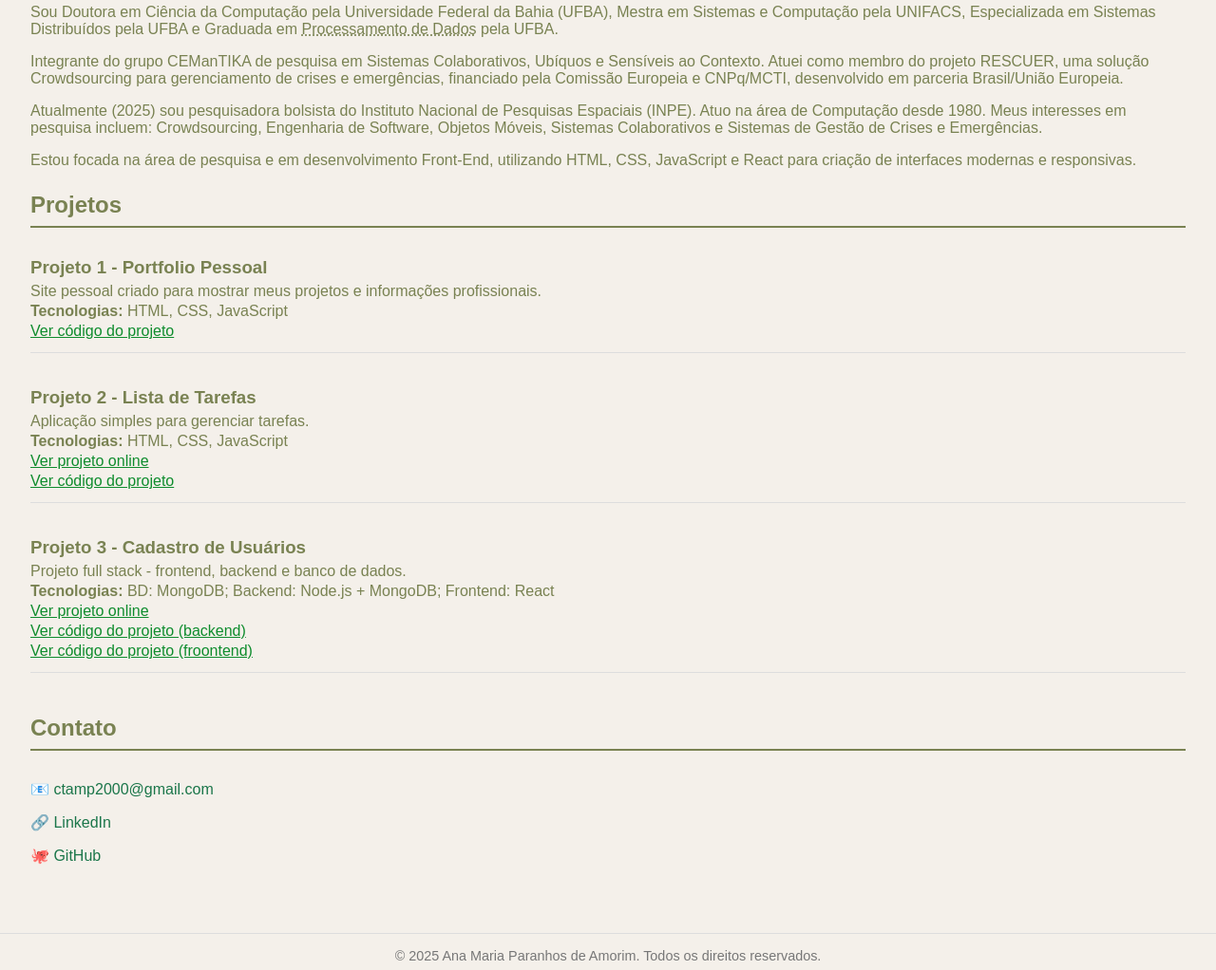
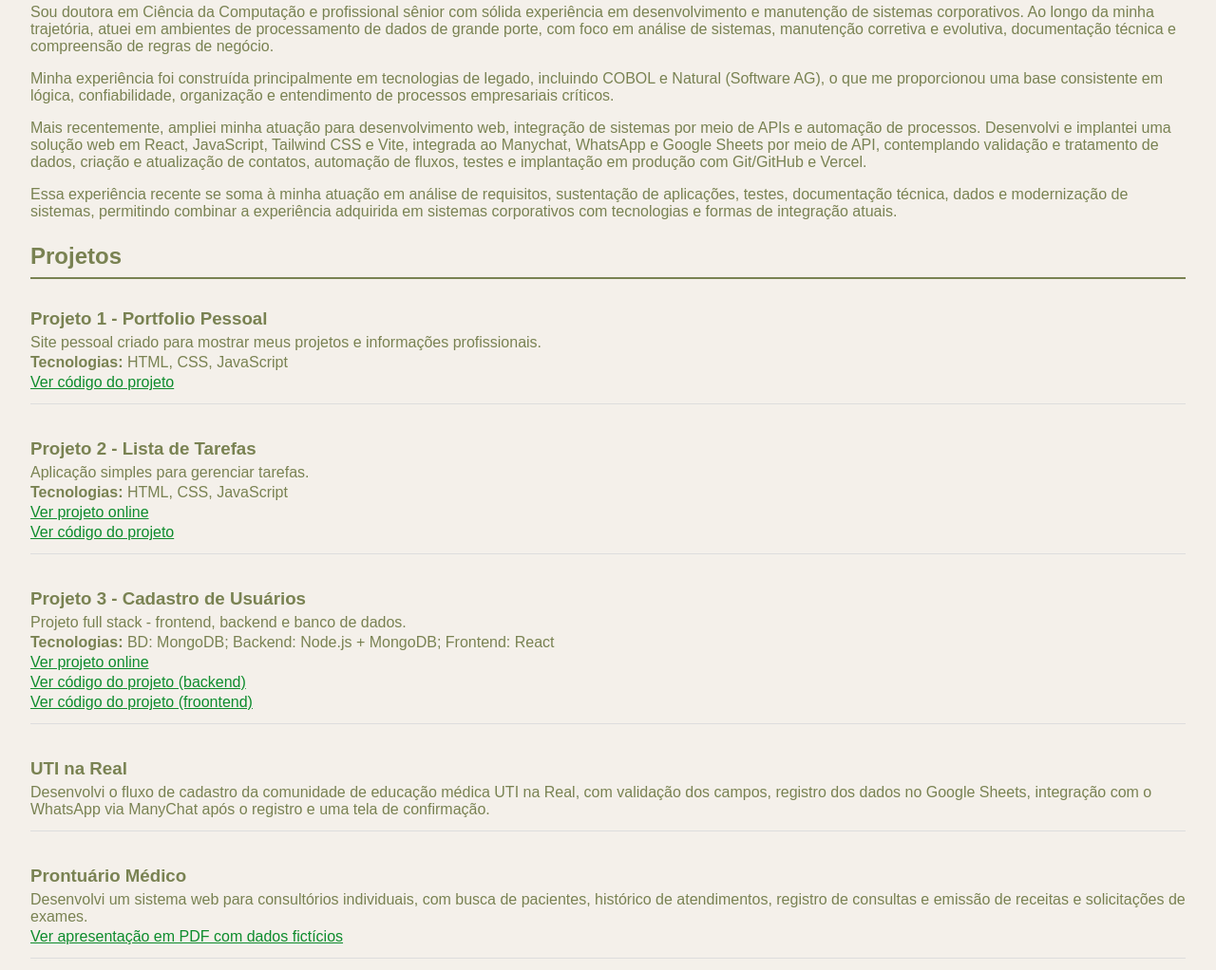
Before and after one commit to ctamp2000/ctamp2000.github.io, a plain HTML site: page index.html in a window 1280 px wide. Shown: the part 350-1372 px from the top of the page at 95% size. Drawn offline with Linux system fonts and the light colour scheme.

Commit message:
Inclusão de projetos e ajustes na descrição do perfil

```diff
--- a/index.html
+++ b/index.html
@@ -1,4 +1,4 @@
-<!DOCTYPE html>
+<!doctype html>
 <html lang="pt-BR">
   <head>
     <!-- Google tag (gtag.js) -->
@@ -160,6 +160,18 @@
           <p data-i18n="project3-cod1"></p>
           <p data-i18n="project3-cod2"></p>
         </div>
+        <div class="project">
+          <h3 data-i18n="project4-title"></h3>
+          <p data-i18n="project4-desc"></p>
+        </div>
+
+        <div class="project">
+          <h3 data-i18n="project5-title"></h3>
+          <p data-i18n="project5-desc"></p>
+          <p>
+            <a href="./prontuario-medico.pdf" data-i18n="project5-pdf"></a>
+          </p>
+        </div>
       </section>
       <section id="contato" class="contact">
         <h2 data-i18n="contact-title"></h2>
--- a/lang/pt.json
+++ b/lang/pt.json
@@ -1,10 +1,10 @@
 {
   "name": "Ana Maria Paranhos de Amorim",
   "about-title": "Sobre Mim",
-  "about-1": "<p>Sou Doutora em Ciência da Computação pela Universidade Federal da Bahia (UFBA), Mestra em Sistemas e Computação pela UNIFACS, Especializada em Sistemas Distribuídos pela UFBA e Graduada em <abbr title=\"Em 1982, o nome do curso era Processamento de Dados, atualmente é Ciência da Computação.\" style=\"cursor: pointer\">Processamento de Dados</abbr> pela UFBA.</p>",
-  "about-2": "Integrante do grupo CEManTIKA de pesquisa em Sistemas Colaborativos, Ubíquos e Sensíveis ao Contexto. Atuei como membro do projeto RESCUER, uma solução Crowdsourcing para gerenciamento de crises e emergências, financiado pela Comissão Europeia e CNPq/MCTI, desenvolvido em parceria Brasil/União Europeia.",
-  "about-3": "Atualmente (2025) sou pesquisadora bolsista do Instituto Nacional de Pesquisas Espaciais (INPE). Atuo na área de Computação desde 1980. Meus interesses em pesquisa incluem: Crowdsourcing, Engenharia de Software, Objetos Móveis, Sistemas Colaborativos e Sistemas de Gestão de Crises e Emergências.",
-  "about-4": "Estou focada na área de pesquisa e em desenvolvimento Front-End, utilizando HTML, CSS, JavaScript e React para criação de interfaces modernas e responsivas.",
+  "about-1": "Sou doutora em Ciência da Computação e profissional sênior com sólida experiência em desenvolvimento e manutenção de sistemas corporativos. Ao longo da minha trajetória, atuei em ambientes de processamento de dados de grande porte, com foco em análise de sistemas, manutenção corretiva e evolutiva, documentação técnica e compreensão de regras de negócio.",
+  "about-2": "Minha experiência foi construída principalmente em tecnologias de legado, incluindo COBOL e Natural (Software AG), o que me proporcionou uma base consistente em lógica, confiabilidade, organização e entendimento de processos empresariais críticos.",
+  "about-3": "Mais recentemente, ampliei minha atuação para desenvolvimento web, integração de sistemas por meio de APIs e automação de processos. Desenvolvi e implantei uma solução web em React, JavaScript, Tailwind CSS e Vite, integrada ao Manychat, WhatsApp e Google Sheets por meio de API, contemplando validação e tratamento de dados, criação e atualização de contatos, automação de fluxos, testes e implantação em produção com Git/GitHub e Vercel.",
+  "about-4": "Essa experiência recente se soma à minha atuação em análise de requisitos, sustentação de aplicações, testes, documentação técnica, dados e modernização de sistemas, permitindo combinar a experiência adquirida em sistemas corporativos com tecnologias e formas de integração atuais.",
   "projects-title": "Projetos",
   "project1-title": "Projeto 1 - Portfolio Pessoal",
   "project1-desc": "Site pessoal criado para mostrar meus projetos e informações profissionais.",
@@ -21,6 +21,11 @@
   "project3-oln": "<p><a href=\"https://cadastro-usuario-orcin.vercel.app\" target=\"_blank\">Ver projeto online</a></p>",
   "project3-cod1": "<p><a href=\"https://github.com/ctamp2000/meu-backend\" target=\"_blank\">Ver código do projeto (backend)</a></p>",
   "project3-cod2": "<p><a href=\"https://github.com/ctamp2000/cadastro-usuario\" target=\"_blank\">Ver código do projeto (froontend)</a></p>",
+  "project4-title": "UTI na Real",
+  "project4-desc": "Desenvolvi o fluxo de cadastro da comunidade de educação médica UTI na Real, com validação dos campos, registro dos dados no Google Sheets, integração com o WhatsApp via ManyChat após o registro e uma tela de confirmação.",
+  "project5-title": "Prontuário Médico",
+  "project5-desc": "Desenvolvi um sistema web para consultórios individuais, com busca de pacientes, histórico de atendimentos, registro de consultas e emissão de receitas e solicitações de exames.",
+  "project5-pdf": "Ver apresentação em PDF com dados fictícios",
   "contact-title": "Contato",
   "email": "Email",
   "footer": "© 2025 Ana Maria Paranhos de Amorim. Todos os direitos reservados."
```
Also changed, not shown: lang/en.json (+9 -4 lines), 1 other file.
